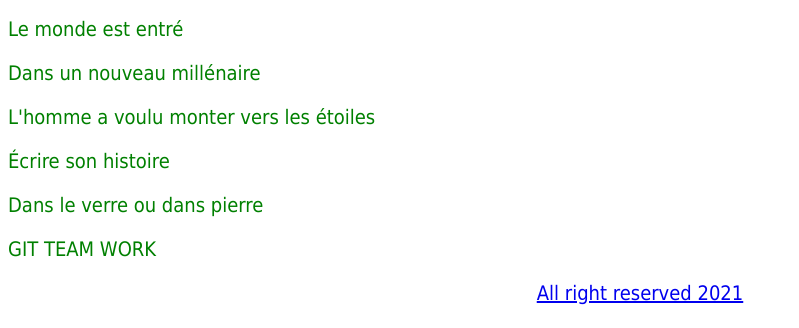
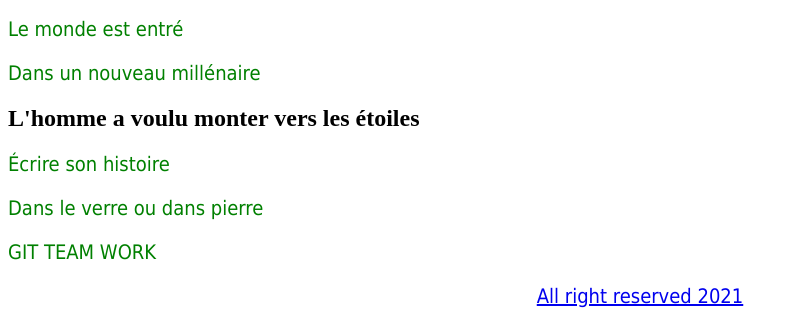
Before and after one commit to MarcNowak/nauka-gita, a website: page index.html in a window 1280 px wide. Shown: the part 746-1074 px from the top of the page, without its empty margins (0-799 px from the left). Drawn offline with Linux system fonts and the light colour scheme.

Commit message:
Add 20.6 - Git Teamwork - add class on h1 v4

```diff
--- a/index.html
+++ b/index.html
@@ -19,7 +19,7 @@
         <p>Il est venu le temps des cathédrales</p>
         <p>Le monde est entré</p>
         <p>Dans un nouveau millénaire</p>
-        <p>L'homme a voulu monter vers les étoiles</p>
+        <h2>L'homme a voulu monter vers les étoiles</h2>
         <p> Écrire son histoire</p>
         <p>Dans le verre ou dans pierre</p>
 
```
